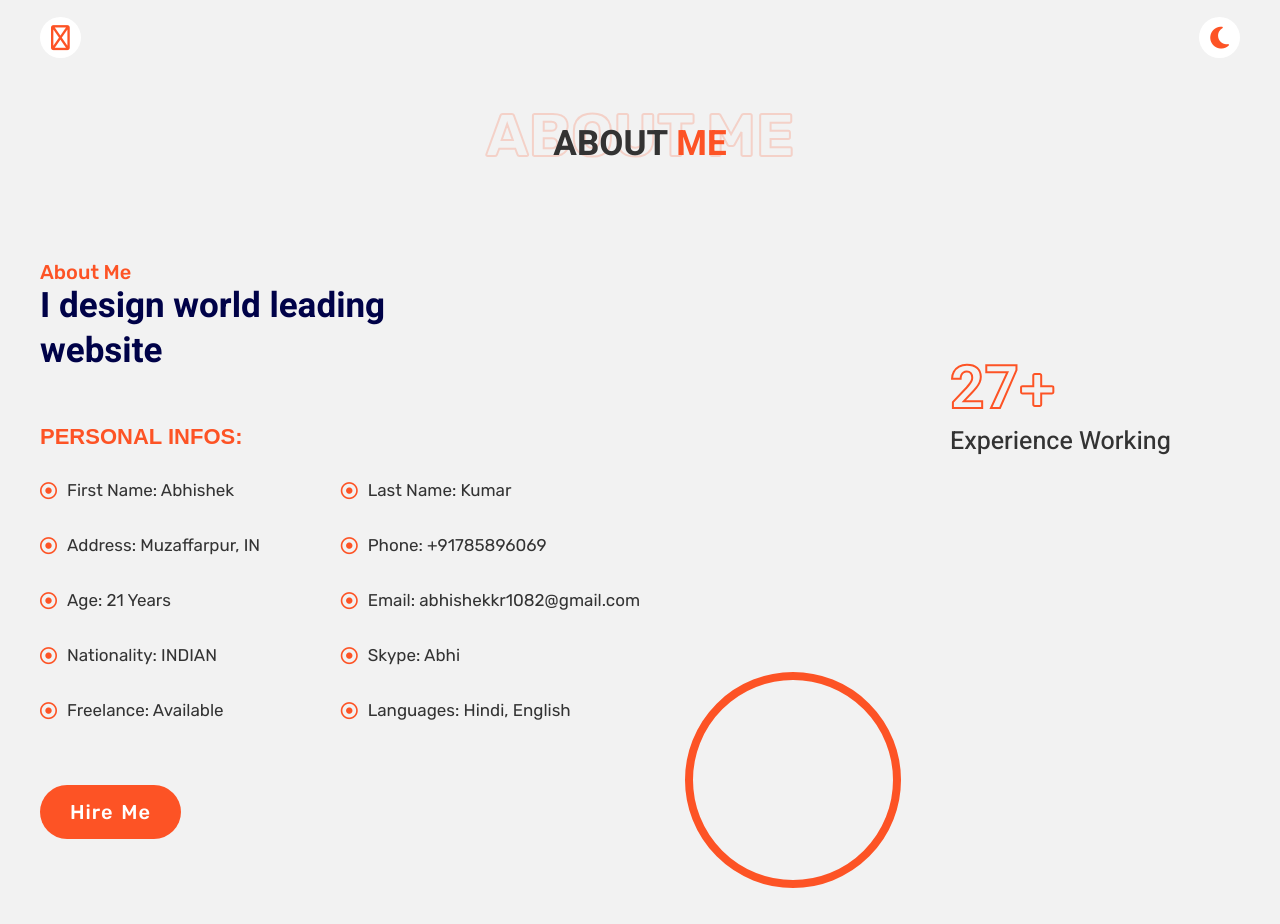
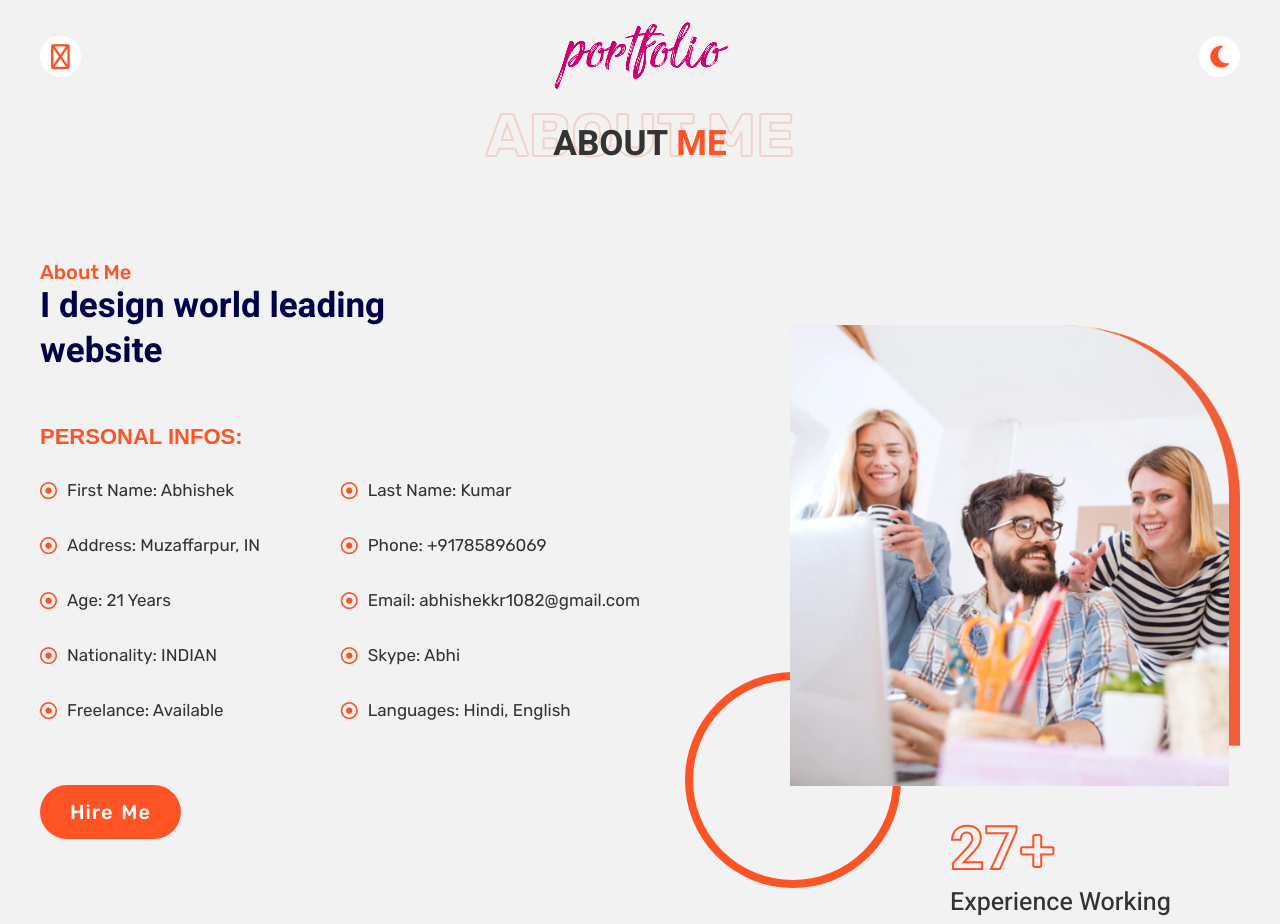
Before and after one commit to imabhishek23/portfolio, a plain HTML site: page about-me.html in a window 1280 px wide. Shown: the top 924 px of the page. Drawn offline with Linux system fonts and the light colour scheme.

Commit message:
Update about-me.html

```diff
--- a/about-me.html
+++ b/about-me.html
@@ -4,7 +4,7 @@
     <meta charset="UTF-8">
     <meta http-equiv="X-UA-Compatible" content="IE=edge">
     <meta name="viewport" content="width=device-width, initial-scale=1.0">
-    <title>Morex - Personal Portfolio Template</title>
+    <title>About me</title>
     <!-- CSS StyleSheet -->
     <link rel="stylesheet" href="style.css">
     <link rel="stylesheet" href="about-me.css">
@@ -16,7 +16,7 @@
         <div class="container">
             <div class="d-flex justify-space-between">
                 <button class="nav-toggle-btn"><i class="fa-regular fa-bars"></i></button>
-                <div class="logo"><img src="images/logo.png" alt=""></div>
+                <div class="logo"><img src="logo.png" alt=""></div>
                 <ul class="nav-menu-top">
                     <li>
                         <a href="index.html">
@@ -125,7 +125,7 @@
                     </div>
                     <div class="about-img">
                         <div class="about-me-img">
-                            <img src="images/about-me.png" alt="">
+                            <img src="about-me.png" alt="">
                             <div class="num-count">
                                 <h1 class="font-heebo">27<span class="font-rubik">+</span></h1>
                                 <h4 class="font-heebo">Experience Working</h4>
```
